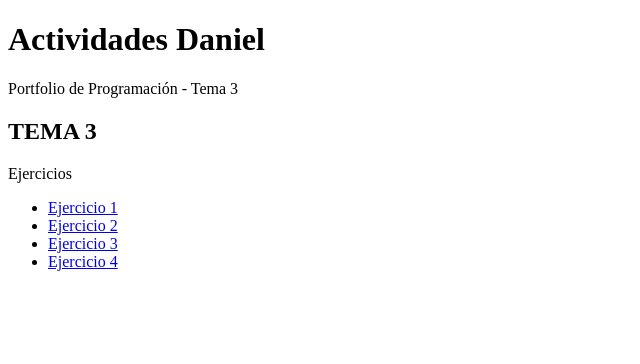
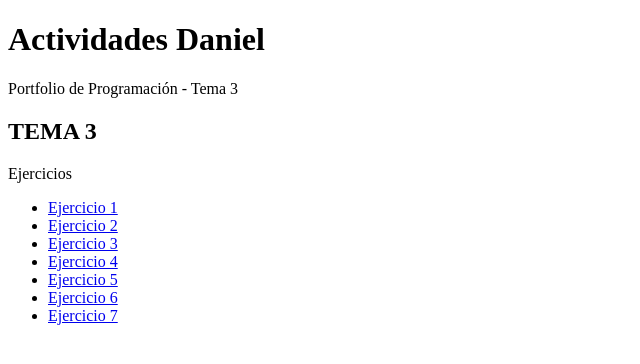
Before and after one commit to daniel10jimenezcarrasco-hash/Mi-Portafolio, a plain HTML site: page tema3.html in a window 1280 px wide. Shown: the whole page, without its empty margins (0-640 px from the left). Drawn offline with Linux system fonts and the light colour scheme.

Commit message:
Add links for Ejercicio 5, 6, and 7 to tema3.html

```diff
--- a/tema3.html
+++ b/tema3.html
@@ -17,3 +17,6 @@
         <li><a href="Tema3/Ejercicio2.java">Ejercicio 2</a></li>
         <li><a href="Tema3/Ejercicio3.java">Ejercicio 3</a></li>
         <li><a href="Tema3/Ejercicio4.java">Ejercicio 4</a></li>
+        <li><a href="Tema3/Ejercicio5.java">Ejercicio 5</a></li>
+        <li><a href="Tema3/Ejercicio6.java">Ejercicio 6</a></li>
+        <li><a href="Tema3/Ejercicio7.java">Ejercicio 7</a></li>
```
